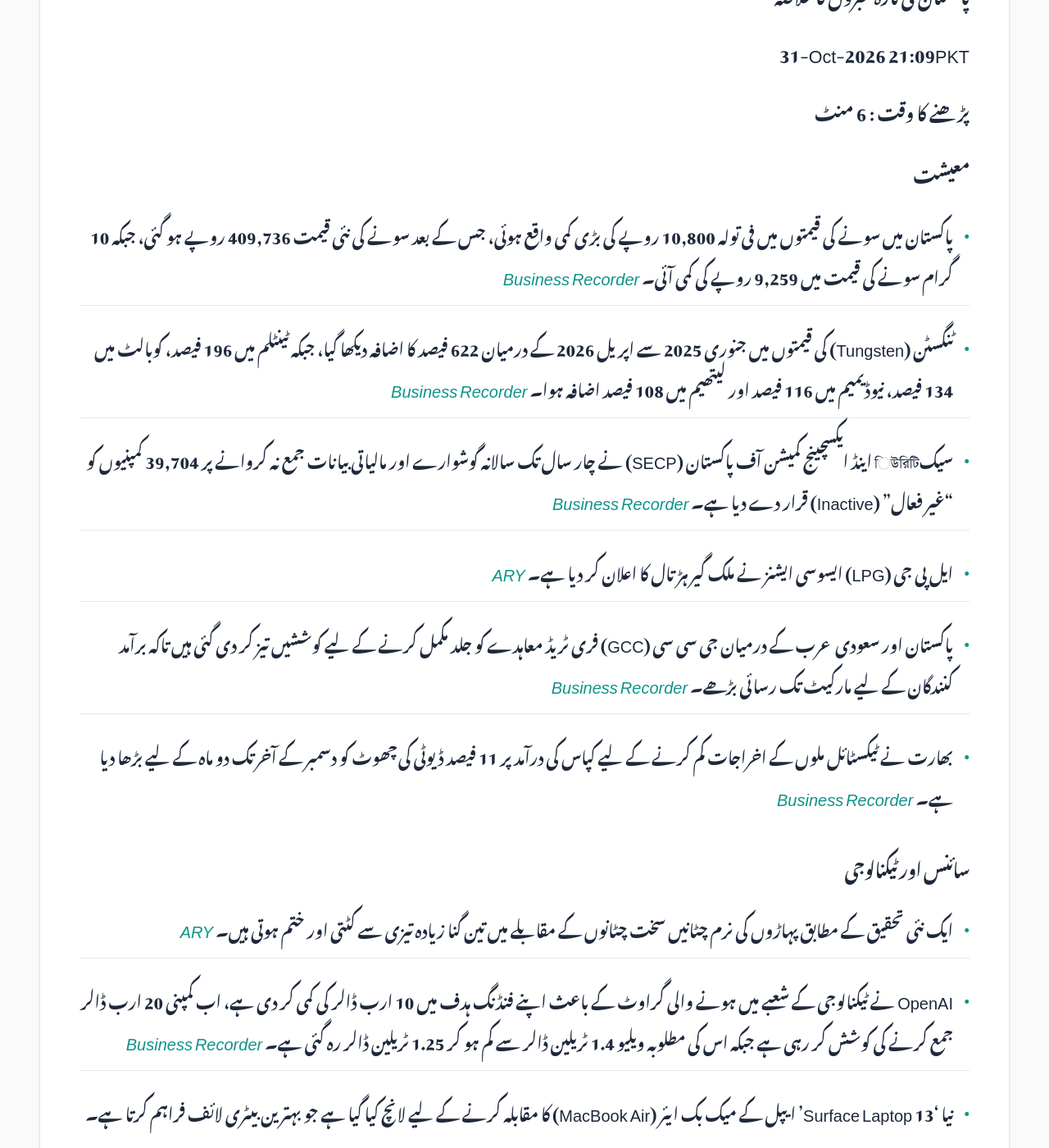
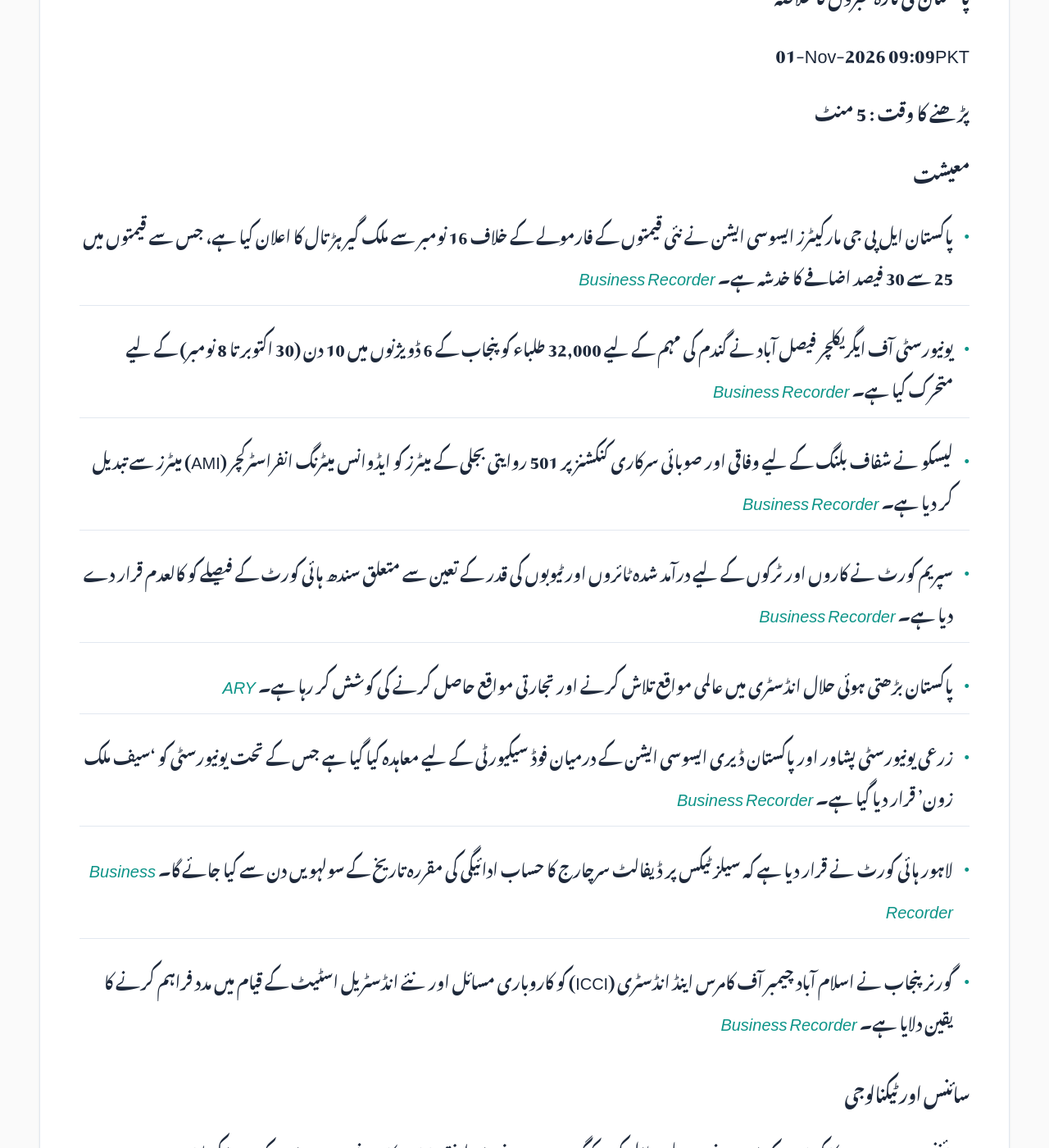
Before and after one commit to zsubzwary/news, a Jekyll site: the page built from ur/index.md, in a window 1280 px wide and 1400 px high, scrolled down 354 px. Shown: the whole window at 82% size. Built offline with Jekyll 4.4.1, drawn with Linux system fonts in a browser that asks for light colours; some web fonts are replaced; comment, search, counter and statistics services are not loaded; some of the changed text lies outside the part shown.

Commit message:
DateTime; 2026-11-01T04:09:37.552Z

```diff
--- a/ur/index.md
+++ b/ur/index.md
@@ -7,50 +7,52 @@ rtl: true
 
 پاکستان کی تازہ خبروں کا خلاصہ
 
- &lrm; 31-Oct-2026 21:09PKT
+ &lrm; 01-Nov-2026 09:09PKT
 
-پڑھنے کا وقت : 6 منٹ
+پڑھنے کا وقت : 5 منٹ
 
 ### معیشت
-- پاکستان میں سونے کی قیمتوں میں فی تولہ 10,800 روپے کی بڑی کمی واقع ہوئی، جس کے بعد سونے کی نئی قیمت 409,736 روپے ہو گئی، جبکہ 10 گرام سونے کی قیمت میں 9,259 روپے کی کمی آئی۔ *[Business Recorder](https://www.brecorder.com/news/40446801/gold-prices-plunge-in-pakistan-as-per-tola-rate-drops-by-rs10800)*
-- ٹنگسٹن (Tungsten) کی قیمتوں میں جنوری 2025 سے اپریل 2026 کے درمیان 622 فیصد کا اضافہ دیکھا گیا، جبکہ ٹینٹلم میں 196 فیصد، کوبالٹ میں 134 فیصد، نیوڈیمیم میں 116 فیصد اور لیتھیم میں 108 فیصد اضافہ ہوا۔ *[Business Recorder](https://www.brecorder.com/news/40446811/tungstens-sixfold-surge-pakistans-mineral-processing-opportunity)*
-- سیکিউরিটি اینڈ ایکسچینج کمیشن آف پاکستان (SECP) نے چار سال تک سالانہ گوشوارے اور مالیاتی بیانات جمع نہ کروانے پر 39,704 کمپنیوں کو "غیر فعال" (Inactive) قرار دے دیا ہے۔ *[Business Recorder](https://www.brecorder.com/news/40446806/secp-marks-over-39000-non-filing-companies-inactive)*
-- ایل پی جی (LPG) ایسوسی ایشنز نے ملک گیر ہڑتال کا اعلان کر دیا ہے۔ *[ARY](https://arynews.tv/lpg-associations-announce-nationwide-strike)*
-- پاکستان اور سعودی عرب کے درمیان جی سی سی (GCC) فری ٹریڈ معاہدے کو جلد مکمل کرنے کے لیے کوششیں تیز کر دی گئی ہیں تاکہ برآمد کنندگان کے لیے مارکیٹ تک رسائی بڑھے۔ *[Business Recorder](https://www.brecorder.com/news/40446796/pakistan-ksa-push-for-early-gcc-free-trade-agreement)*
-- بھارت نے ٹیکسٹائل ملوں کے اخراجات کم کرنے کے لیے کپاس کی درآمد پر 11 فیصد ڈیوٹی کی چھوٹ کو دسمبر کے آخر تک دو ماہ کے لیے بڑھا دیا ہے۔ *[Business Recorder](https://www.brecorder.com/news/40446792/india-extends-duty-free-cotton-imports-by-two-months-to-ease-domestic-prices)*
+- پاکستان ایل پی جی مارکیٹرز ایسوسی ایشن نے نئی قیمتوں کے فارمولے کے خلاف 16 نومبر سے ملک گیر ہڑتال کا اعلان کیا ہے، جس سے قیمتوں میں 25 سے 30 فیصد اضافے کا خدشہ ہے۔ *[Business Recorder](https://www.brecorder.com/news/40446852/lpg-dealers-oppose-new-pricing-formula-say-will-observe-strike-from-16th)*
+- یونیورسٹی آف ایگریکلچر فیصل آباد نے گندم کی مہم کے لیے 32,000 طلباء کو پنجاب کے 6 ڈویژنوں میں 10 دن (30 اکتوبر تا 8 نومبر) کے لیے متحرک کیا ہے۔ *[Business Recorder](https://www.brecorder.com/news/40446839/uaf-mobilises-32000-students-for-10-day-wheat-campaign)*
+- لیسکو نے شفاف بلنگ کے لیے وفاقی اور صوبائی سرکاری کنکشنز پر 501 روایتی بجلی کے میٹرز کو ایڈوانس میٹرنگ انفراسٹرکچر (AMI) میٹرز سے تبدیل کر دیا ہے۔ *[Business Recorder](https://www.brecorder.com/news/40446854/lesco-replaces-501-meters-with-ami-meters)*
+- سپریم کورٹ نے کاروں اور ٹرکوں کے لیے درآمد شدہ ٹائروں اور ٹیوبوں کی قدر کے تعین سے متعلق سندھ ہائی کورٹ کے فیصلے کو کالعدم قرار دے دیا ہے۔ *[Business Recorder](https://www.brecorder.com/news/40446877/value-of-imported-tyres-tubes-sc-sets-aside-shc-verdict)*
+- پاکستان بڑھتی ہوئی حلال انڈسٹری میں عالمی مواقع تلاش کرنے اور تجارتی مواقع حاصل کرنے کی کوشش کر رہا ہے۔ *[ARY](https://arynews.tv/pakistan-seeks-global-opportunities-in-growing-halal-industry)*
+- زرعی یونیورسٹی پشاور اور پاکستان ڈیری ایسوسی ایشن کے درمیان فوڈ سیکیورٹی کے لیے معاہدہ کیا گیا ہے جس کے تحت یونیورسٹی کو 'سیف ملک زون' قرار دیا گیا ہے۔ *[Business Recorder](https://www.brecorder.com/news/40446847/aup-dairy-association-join-hands-for-food-security)*
+- لاہور ہائی کورٹ نے قرار دیا ہے کہ سیلز ٹیکس پر ڈیفالٹ سرچارج کا حساب ادائیگی کی مقررہ تاریخ کے سولہویں دن سے کیا جائے گا۔ *[Business Recorder](https://www.brecorder.com/news/40446844/lhc-clarifies-st-default-surcharge-calculation-period)*
+- گورنر پنجاب نے اسلام آباد چیمبر آف کامرس اینڈ انڈسٹری (ICCI) کو کاروباری مسائل اور نئے انڈسٹریل اسٹیٹ کے قیام میں مدد فراہم کرنے کا یقین دلایا ہے۔ *[Business Recorder](https://www.brecorder.com/news/40446849/governor-punjab-assures-icci-of-resolving-business-issues)*
 
 ### سائنس اور ٹیکنالوجی
-- ایک نئی تحقیق کے مطابق پہاڑوں کی نرم چٹانیں سخت چٹانوں کے مقابلے میں تین گنا زیادہ تیزی سے کٹتی اور ختم ہوتی ہیں۔ *[ARY](https://arynews.tv/new-study-finds-soft-mountain-rock-erodes-three-times-faster-than-hard-rock)*
-- OpenAI نے ٹیکنالوجی کے شعبے میں ہونے والی گراوٹ کے باعث اپنے فنڈنگ ہدف میں 10 ارب ڈالر کی کمی کر دی ہے، اب کمپنی 20 ارب ڈالر جمع کرنے کی کوشش کر رہی ہے جبکہ اس کی مطلوبہ ویلیو 1.4 ٹریلین ڈالر سے کم ہو کر 1.25 ٹریلین ڈالر رہ گئی ہے۔ *[Business Recorder](https://www.brecorder.com/news/40446794/openai-slashes-funding-target-by-10-billion-amid-tech-rout-reports)*
-- نیا 'Surface Laptop 13' ایپل کے میک بک ایئر (MacBook Air) کا مقابلہ کرنے کے لیے لانچ کیا گیا ہے جو بہترین بیٹری لائف فراہم کرتا ہے۔ *[ARY](https://arynews.tv/new-surface-laptop-13-challenges-apple-macbook-air-with-incredible-battery-life)*
+- بائننس (Binance) کا کہنا ہے کہ اس نے 6.3 بلین ڈالر کی ہیکنگ سے ہونے والے نقصانات کا 90 فیصد حصہ اب تک پورا کر لیا ہے۔ *[ARY](https://arynews.tv/binance-says-it-has-covered-90-of-losses-from-6-3-billion-hack-so-far)*
+- اینتھروپک (Anthropic) نے تصدیق شدہ کلود الٹرا (Claude Ultra) صارفین کے لیے گھنٹہ وار استعمال کی پابندیوں کو ختم کر دیا ہے۔ *[ARY](https://arynews.tv/anthropic-removes-restrictive-hourly-limits-for-verified-claude-ultra-tier-subscribers)*
+- وفاقی وزیر موسادک ملک نے آفات سے بچنے کے لیے سیٹلائٹ ٹیکنالوجی، مصنوعی ذہانت (AI) اور درست قبل از وقت وارننگ سسٹم کے استعمال پر زور دیا۔ *[Business Recorder](https://www.brecorder.com/news/40446850/musadik-calls-for-accurate-early-warnings-to-identify-disasters)*
+- شمالی کوریا کے ہیکنگ نیٹ ورک 'TraderTraitor' کے پیچھے کارروائیوں کی تفصیلات سامنے آئی ہیں۔ *[ARY](https://arynews.tv/who-is-behind-tradertraitor-inside-north-koreas-hacking-network)*
+- این سی سی آئی اے (NCCIA) لاہور نے شہریوں اور طلباء کو سائبر کرائم سے بچانے کے لیے تعلیمی اداروں اور سماجی تنظیموں میں آگاہی مہم کا آغاز کیا۔ *[Business Recorder](https://www.brecorder.com/news/40446838/cybercrime-awareness-drive)*
 
 ### سیاست
-- وزیراعظم شہباز شریف نے خیبر پختونخوا میں گورنر راج اور ہنگامی صورتحال کے نفاذ کا دفاع کرتے ہوئے کہا کہ یہ فیصلہ لوگوں کی زندگیوں اور صوبائی معیشت کے تحفظ کے لیے ضروری تھا۔ *[Business Recorder](https://www.brecorder.com/news/40446804/pm-lambasts-ptis-kp-governance-defends-governors-rule-to-protect-lives-economy)*
+- وزیراعظم کے مشیر کے مطابق 28ویں آئینی ترمیم نئے سال سے پہلے متوقع ہے۔ *[ARY](https://arynews.tv/28th-constitutional-amendment-expected-before-new-year-pms-advisor)*
+- سندھ کے وزیر محنت سمیع غنی کا کہنا ہے کہ پیپلز پارٹی کو ابھی تک 28ویں آئینی ترمیم کا مسودہ موصول نہیں ہوا ہے۔ *[Business Recorder](https://www.brecorder.com/news/40446879/saeed-says-ppp-yet-to-receive-draft-of-28th-amendment)*
+- پاکستان بار کونسل نے مرحومہ انسانی حقوق کی وکیل اسما جہانگیر کے خلاف کیپٹن (ریٹائرڈ) محمد صفدر کے توہین آمیز جملوں کی سخت مذمت کی ہے۔ *[Business Recorder](https://www.brecorder.com/news/40446848/pbc-condemns-safdars-remarks-against-asma-jahangir)*
 
 ### قومی
-- ایک ٹک ٹاکر کی مہندی کی تقریب میں ہجوم کے ٹکرانے (Stampede) کے نتیجے میں 14 افراد زخمی ہو گئے۔ *[ARY](https://arynews.tv/14-injured-in-stampede-at-tiktokers-mehndi-ceremony)*
-- نادرا (NADRA) نے 11 سال کے بعد داؤد نامی شہری کا شناختی کارڈ بحال کر دیا ہے۔ *[ARY](https://arynews.tv/nadra-restores-dawoods-identity-card-after-11-years)*
-- وزیر اطلاعات عطا اللہ تارڑ نے ڈیجیٹل خطرات سے نمٹنے کے لیے "نیشنل سائبر سیکیورٹی اور سوشل میڈیا آگاہی کونسل" کے قیام کی تجویز دی ہے۔ *[Business Recorder](https://www.brecorder.com/news/40446802/attaullah-tarar-proposes-to-establish-national-cybersecurity-social-media-awareness-council)*
-- پاکستان نے طالبان انتظامیہ پر زور دیا ہے کہ وہ افغان سرزمین سے کام کرنے والے دہشت گرد گروہوں کے خلاف کارروائی کرے اور خواتین پر پابندیاں ختم کرے۔ *[Business Recorder](https://www.brecorder.com/news/40446797/pakistan-urges-taliban-to-curb-terrorist-groups-operating-from-afghan-soil)*
+- رانا ثناء اللہ نے کسانوں کو بااختیار بنانے کے لیے گرین ٹریکٹرز اور فارم لینڈ اسکیم کا اعلان کیا ہے۔ *[ARY](https://arynews.tv/green-tractors-farmland-scheme-to-empower-farmers-rana-sanaullah)*
+- پنجاب سیف سٹی اتھارٹی (PSCA) نے پنجاب کے سرکاری ہسپتالوں میں ایمرجنسی کے لیے جدید QR پینک بٹنز نصب کرنے کا عمل شروع کر دیا ہے۔ *[Business Recorder](https://www.brecorder.com/news/40446846/psca-launches-emergency-panic-buttons-in-hospitals)*
+- پشاور کے قریب رشکائی انٹرچینج کے پاس ایک مسافر وین الٹنے کے نتیجے میں 3 افراد ہلاک اور 14 زخمی ہو گئے۔ *[Business Recorder](https://www.brecorder.com/news/40446851/three-killed-14-injured-in-road-accident)*
+- پنجاب وارڈڈ سٹیز اینڈ ہیریٹیج ایریاز اتھارٹی (PWCA) کے مطابق نیلا گumbad منصوبے کا مقصد تاریخی کردار کو برقرار رکھتے ہوئے شہری منظر کو بہتر بنانا ہے۔ *[Business Recorder](https://www.brecorder.com/news/40446855/neela-gumbad-will-improve-historical-character-of-area-dg-pwca)*
 
 ### بین الاقوامی
-- قطر نے پاکستانی شہریوں کے لیے 30 روزہ مفت ویزا پیش کرنے کا اعلان کیا ہے۔ *[ARY](https://arynews.tv/qatar-offers-free-30-day-visa-for-pakistani-citizens)*
-- ایران کے وزیر خارجہ عباس عراقچی نے واضح کیا ہے کہ امریکہ کے ساتھ مذاکرات کرنے کا فی الحال کوئی منصوبہ نہیں ہے۔ *[Business Recorder](https://www.brecorder.com/news/40446812/iran-has-no-plans-for-talks-with-us-foreign-minister)*
-- برطانوی وزیراعظم اینڈی برنہم نے غلامی کے تاریخی کردار پر رسمی معافی کے لیے تیار ہونے کا اظہار کیا ہے لیکن معاوضے (Reparations) کے مطالبے کو مسترد کر دیا ہے۔ *[Business Recorder](https://www.brecorder.com/news/40446810/uk-pm-burnham-says-he-is-open-to-formal-apology-for-slavery-but-rules-out-reparations)*
-- جرمنی میں نوجوانوں کی قیادت میں ہونے والے احتجاج کے دوران 160,000 سے زائد افراد کے ہالوین ریلیوں میں شامل ہونے کا امکان ہے۔ *[Business Recorder](https://www.brecorder.com/news/40446808/gen-z-protests-reach-germany-as-over-160000-expected-at-halloween-rallies)*
-- شام کے وزیر خارجہ نے مکہ دفاعی اتحاد (Makkah Pact) میں شمولیت کے حوالے سے غور کرنے کا اعلان کیا ہے۔ *[Business Recorder](https://www.brecorder.com/news/40446807/syria-weighing-whether-to-join-makkah-pact-foreign-minister)*
-- ایران کے سپریم لیڈر نے امریکہ اور اسرائیل کو کسی بھی نئے حملے کے خلاف خبردار کیا ہے۔ *[Business Recorder](https://www.brecorder.com/news/40446805/irans-supreme-leader-warns-us-israel-against-new-attacks)*
-- ایرانی حکام کے مطابق امریکہ نے قیشم جزیرے کے قریب دو ماہی گیروں کی کشتیوں پر حملہ کیا، جس میں ایک زخمی ہوا اور دو ماہی گیر لاپتہ ہو گئے۔ *[Business Recorder](https://www.brecorder.com/news/40446800/iran-provincial-official-says-us-attacked-fishing-boats-off-qeshm-island-state-media)*
-- مصر کے وزیر خارجہ نے ایران اور امریکہ کے درمیان جنگ کے بڑھتے ہوئے تناؤ پر شدید تشویش کا اظہار کیا ہے۔ *[Business Recorder](https://www.brecorder.com/news/40446799/egypt-fears-escalation-in-iran-war-would-be-more-destructive-foreign-minister-says)*
-- سعودی قیادت کے زیر اہتمام کوالیشن نے سعودی عرب کے تیل سے مالامال مشرقی علاقے میں ایک ڈرون کو تباہ کر دیا۔ *[Business Recorder](https://www.brecorder.com/news/40446795/saudi-led-coalition-says-it-downs-drone-over-oil-rich-eastern-region)*
-- امریکی وزیر خارجہ مارکو روبیو اور برازیل کے وزیر خارجہ کے درمیان آنے والے ہفتوں میں ملاقات طے پائی ہے۔ *[Business Recorder](https://www.brecorder.com/news/40446793/rubio-and-brazil-foreign-minister-to-meet-after-election-tension-reports)*
+- فرانس میں ہونے والے احتجاج کے دوران سیکڑوں ہزاروں افراد کے درمیان تصادم کے واقعات پیش آئے۔ *[ARY](https://arynews.tv/clashes-break-out-as-hundreds-of-thousands-protest-in-france)*
+- جرمنی میں ہزاروں افراد نے ہیلووین کے موقع پر احتجاجی ریلیوں میں شرکت کی۔ *[ARY](https://arynews.tv/gen-z-protests-reach-germany-as-thousands-join-halloween-rallies)*
+- سری لنکا کے ہائی کمشنر نے پاکستان کے ساتھ تجارتی اور اقتصادی تعاون کو مزید مضبوط بنانے کی ضرورت پر زور دیا۔ *[Business Recorder](https://www.brecorder.com/news/40446845/sri-lankan-hc-calls-for-stronger-trade-ties-with-pakistan)*
 
 ### کھیل
-- چیکسی کلب کی جانب سے کیریک کو مین یوٹی میں سے رخصت کروانے کے لیے اقدامات تیز کر دیے گئے ہیں۔ *[ARY](https://arynews.tv/chelsea-push-carrick-closer-to-man-utd-exit)*
-- کھلاڑی سوفی کناہم نے اپنی 28 ہزار ڈالر کی تنخواہ سے 665 ہزار ڈالر کے معاہدے تک کے سفر کو یاد کیا۔ *[ARY](https://arynews.tv/sophie-cunningham-reflects-on-her-journey-from-28k-salary-to-665k-contract)*
-- جنوبی افریقہ نے آسٹریلیا کو تیسرے ٹیسٹ میں 176 رنز سے ہرا کر سیریز جیت لی ہے۔ *[ARY](https://arynews.tv/south-africa-beat-australia-by-176-runs-in-third-test-to-win-series)*
-- سری لنکا نے پاکستان کے خلاف ٹرائی سیریز کے فائنل میں کمندو مینڈس کی 131 رنز (128 گیندوں پر) کی شاندار سنچری کی بدولت 325 رنز بنائے ہیں۔ *[Business Recorder](https://www.brecorder.com/news/40446809/kamindu-hits-maiden-odi-ton-as-sri-lanka-set-pakistan-326-in-final)*
-- ویسٹ انڈیز نے بنگلہ دیش کو پہلے ٹیسٹ میں آٹھ وکٹوں سے شکست دے کر سیریز میں 1-0 کی برتری حاصل کر لی ہے۔ *[Business Recorder](https://www.brecorder.com/news/40446803/west-indies-crush-bangladesh-by-eight-wickets-in-first-test)*
+- کرکٹر عماد وسیم نے بابر اعظم کے خلاف ہونے والی تنقید پر سخت ردعمل دیتے ہوئے انہیں 'سپر اسٹار' قرار دیا۔ *[ARY](https://arynews.tv/babar-azam-is-a-superstar-imad-wasim-slams-critics)*
 
 ### صحت
-- امریکی ادارہ FDA نے 'Once Upon a Farm' ٹوڈلر بارز کے تمام ذائقوں کے خلاف وارننگ جاری کر دی ہے۔ *[ARY](https://arynews.tv/fda-warns-against-all-flavors-of-once-upon-a-farm-toddler-bars)*
+- وفاقی وزیر صحت مصطفیٰ کمال کے مطابق ڈرپ (DRAP) کے ٹریک اینڈ ٹریس سسٹم کے تحت 86,000 سے زیادہ ادویات کو رجسٹر کیا جا چکا ہے۔ *[Business Recorder](https://www.brecorder.com/news/40446841/drap-made-transparent-digitalised-says-kamal)*
+- بلوچستان حکومت نے ڈیوٹی سے غیر حاضری پر 72 مزید ڈاکٹروں کو برطرف کر دیا ہے، جبکہ صوبے میں اب تک کل 200 ملازمین کو نکالا جا چکا ہے۔ *[Business Recorder](https://www.brecorder.com/news/40446853/balochistan-removes-72-more-doctors)*
+- پنجاب فیملی پلاننگ پروگرام کے 'بہتر قدم' پروگرام نے 755 تقریبات کے ذریعے صوبے کے 41 اضلاع میں 100,000 سے زائد لوگوں تک رسائی حاصل کی۔ *[Business Recorder](https://www.brecorder.com/news/40446878/pfpps-behtarqadam-programme-promoting-new-thinking)*
+- سندھ انسٹی ٹیوٹ آف کارڈیو ویسکولر ڈیزیز (SICVD) نے تاندو محمد خان میں دل کے امراض کے تشخیص اور علاج کے لیے نئی سروسز کا آغاز کیا۔ *[Business Recorder](https://www.brecorder.com/news/40446842/cardiac-care-ep-services-now-available-at-sicvd-tm-khan)*
+- پاکستان فارماسیوٹیکل مینوفیکچررز ایسوسی ایشن (PPMA) کے سابق چیئرمین ڈاکٹر شیخ قیصر وحید کا دل کا دورہ پڑنے سے انتقال ہو گیا۔ *[Business Recorder](https://www.brecorder.com/news/40446843/ppma-mourns-demise-of-former-chairman)*
+
+### دیگر
+- 90 سالہ جاپانی باڈی بلڈر نے اسپین میں شاندار کارکردگی دکھا کر اپنی عمر کو مات دے دی۔ *[ARY](https://arynews.tv/90-year-old-japanese-bodybuilder-defies-age-with-impressive-performance-in-spain)*
```
